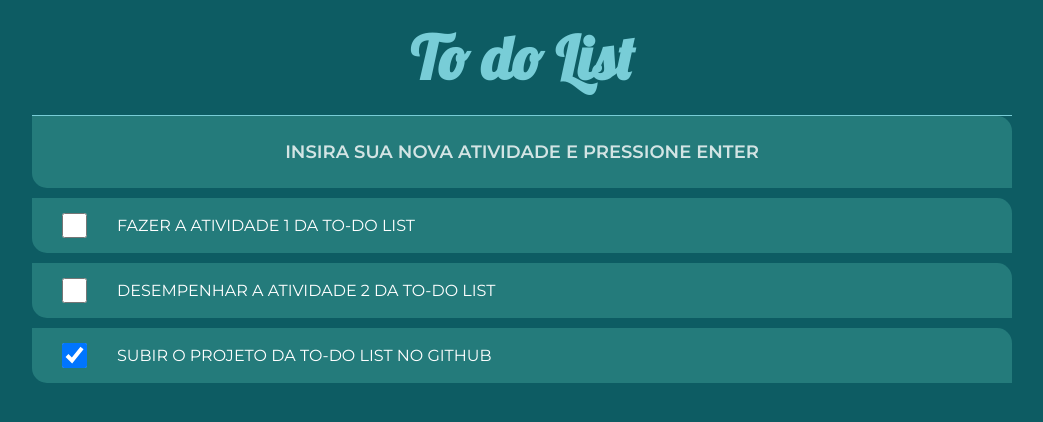
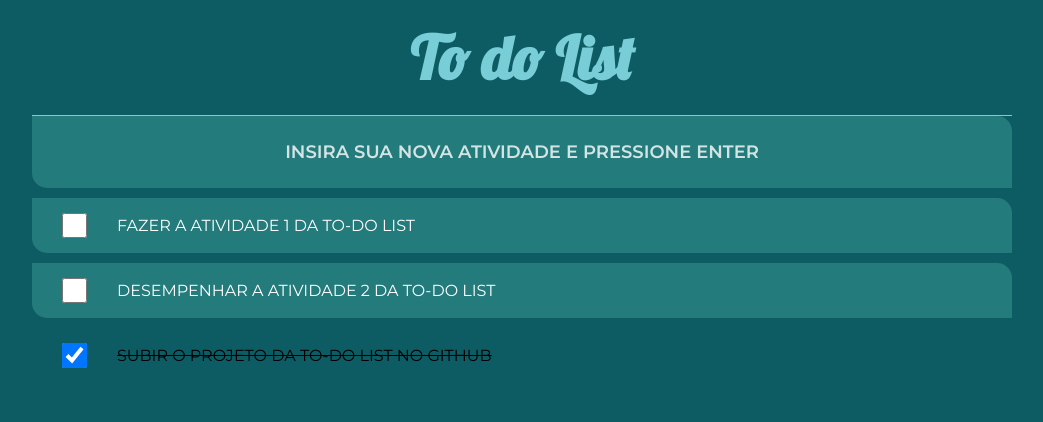
Before and after one commit to erickallandev/to-do-list, a React (Create React App) app: page / in a window 1280 px wide. Shown: the top 422 px of the page, without its empty margins (118-1161 px from the left). Built offline with nearby package versions, Linux system fonts and the light colour scheme.

Commit message:
feat: add style features on items marked as done

```diff
--- a/src/components/ListItem/ListItem.tsx
+++ b/src/components/ListItem/ListItem.tsx
@@ -9,7 +9,7 @@ import { Item } from '../../types/Item';
 export const ListItem = ({item, onChange}:Props) => {
 
     return (
-        <C.Container>
+        <C.Container done={item.done}>
             <input
             type="checkbox"
             checked={item.done}
--- a/src/components/ListItem/styled.ts
+++ b/src/components/ListItem/styled.ts
@@ -1,7 +1,12 @@
 import styled from 'styled-components';
 
-export const Container = styled.div`
-    background-color: #247b7b;
+type ContainerProps = {
+    done: boolean
+}
+
+export const Container = styled.div(({done}:ContainerProps)=>(
+    `
+    background-color: ${done? '#0D5C63' : '#247b7b'};
     margin-bottom: 10px;
     padding: 15px 0;
     border-radius: 0 15px;
@@ -14,7 +19,9 @@ export const Container = styled.div`
             width: 25px;
             height: 25px;
         }
+
         label {
-            color: #FFF;
-        }
-`;
+            color: ${done? 'black' : 'white'};
+            text-decoration: ${done? 'line-through' : 'none'}
+`
+))
```
